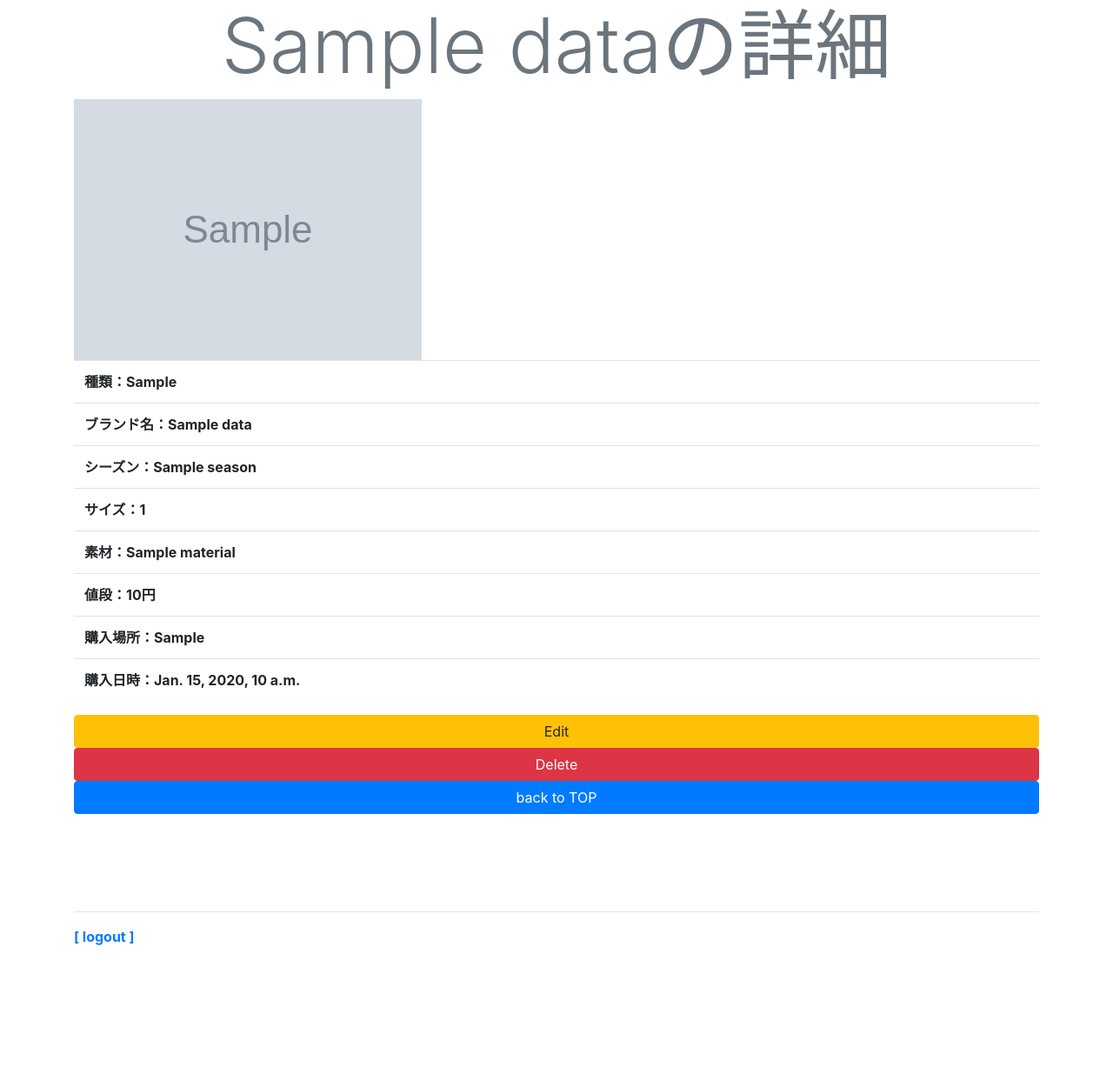
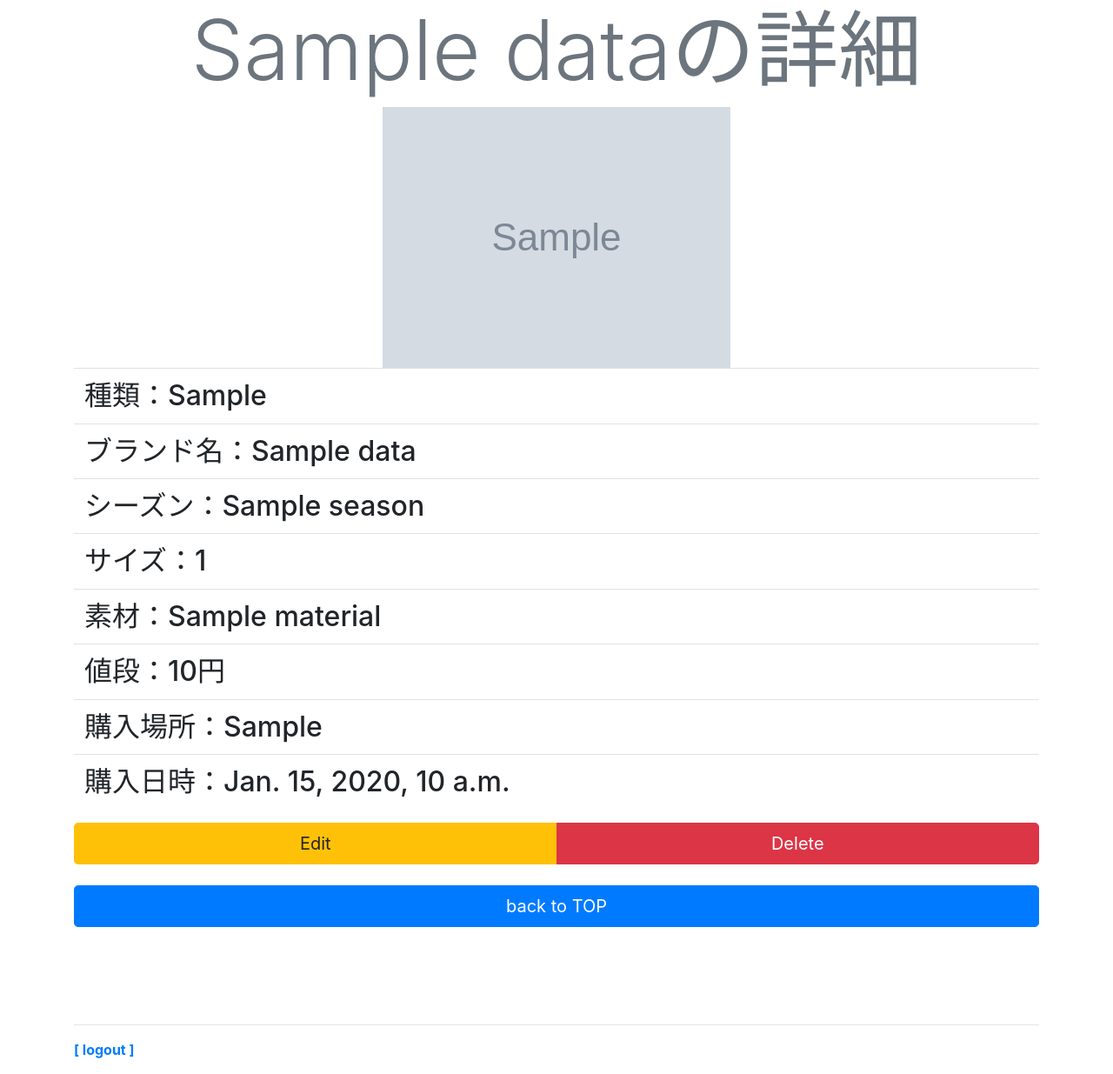
Before and after one commit to kimuson13/close-cloth, a Django app: template cloth_manage/clothes/templates/clothes/detail.html in a window 1280 px wide. Shown: the part 56-1291 px from the top of the page at 87% size. Before the commit the page ends 1143 px from the top, so only its background shows below. Run offline with Django 3.2, Linux system fonts and the light colour scheme; data comes from the database, SQL or seed files in the repository; both versions use the stored data as it was after the commit; the template is opened without the code that fills it: values that come from a table or form of the project are taken from there, most other values are stand-ins (such as "Sample title", 1, 10 or a date in 2020); grey boxes marked "Sample" are stand-in pictures; lists and menus that the app fills with data are empty; some libraries are stand-ins or nearby versions.

Commit message:
end detail adjustmant

```diff
--- a/cloth_manage/clothes/templates/clothes/detail.html
+++ b/cloth_manage/clothes/templates/clothes/detail.html
@@ -3,40 +3,41 @@
 {% block title %}{{title}}{% endblock %}
 
 {% block header %}
-<h1 class="display-2 text-secondary text-center">{{data.cloth_name}}の詳細</h1>
+<h1 class="display-1 text-secondary text-center">{{data.cloth_name}}の詳細</h1>
 {% endblock %}
 
 {% block content %}
-<img src="{{ MEDIA_URL }}{{ data.post_images }}" class="img-fluid">
+<img src="{{ MEDIA_URL }}{{ data.post_images }}" class="img-fluid d-block mx-auto">
 <table class="table">
         <tr>
-            <th>種類：{{data.get_item_info_display}}</th>
+            <th class="h2">種類：{{data.get_item_info_display}}</th>
         </tr>
         <tr>
-            <th>ブランド名：{{data.brand_name}}</th>
+            <th class="h2">ブランド名：{{data.brand_name}}</th>
         </tr>
         <tr>
-            <th>シーズン：{{data.season}}</th>
+            <th class="h2">シーズン：{{data.season}}</th>
         </tr>
         <tr>
-            <th>サイズ：{{data.cloth_size}}</th>
+            <th class="h2">サイズ：{{data.cloth_size}}</th>
         </tr>
         <tr>
-            <th>素材：{{data.material}}</th>
+            <th class="h2">素材：{{data.material}}</th>
         </tr>
         <tr>
-            <th>値段：{{data.price}}円</th>
+            <th class="h2">値段：{{data.price}}円</th>
         </tr>
         <tr>
-            <th>購入場所：{{data.buying_place}}</th>
+            <th class="h2">購入場所：{{data.buying_place}}</th>
         </tr>
         <tr>
-            <th>購入日時：{{data.buying_date}}</th>
+            <th class="h2">購入日時：{{data.buying_date}}</th>
         </tr>
 </table>
-<a class="btn btn-warning w-100" href="{% url 'edit' data.id %}">Edit</a>
-<br>
-<a class="btn btn-danger w-100" href="{% url 'delete' data.id %}">Delete</a>
-<br>
-<a class="btn btn-primary w-100" href="{% url 'top' %}">back to TOP</a>
+<div class="btn-group btn-group-lg w-100">
+    <a class="btn btn-warning w-50 btn-lg" href="{% url 'edit' data.id %}">Edit</a>
+    <a class="btn btn-danger w-50 btn-lg" href="{% url 'delete' data.id %}">Delete</a>
+</div>
+<br><br>
+<a class="btn btn-primary w-100 btn-lg" href="{% url 'top' %}">back to TOP</a>
 {% endblock %}
```
Also changed, not shown: cloth_manage/db.sqlite3, cloth_manage/media/media/LITTLEBIG_2021ss_001.jpg (added).
